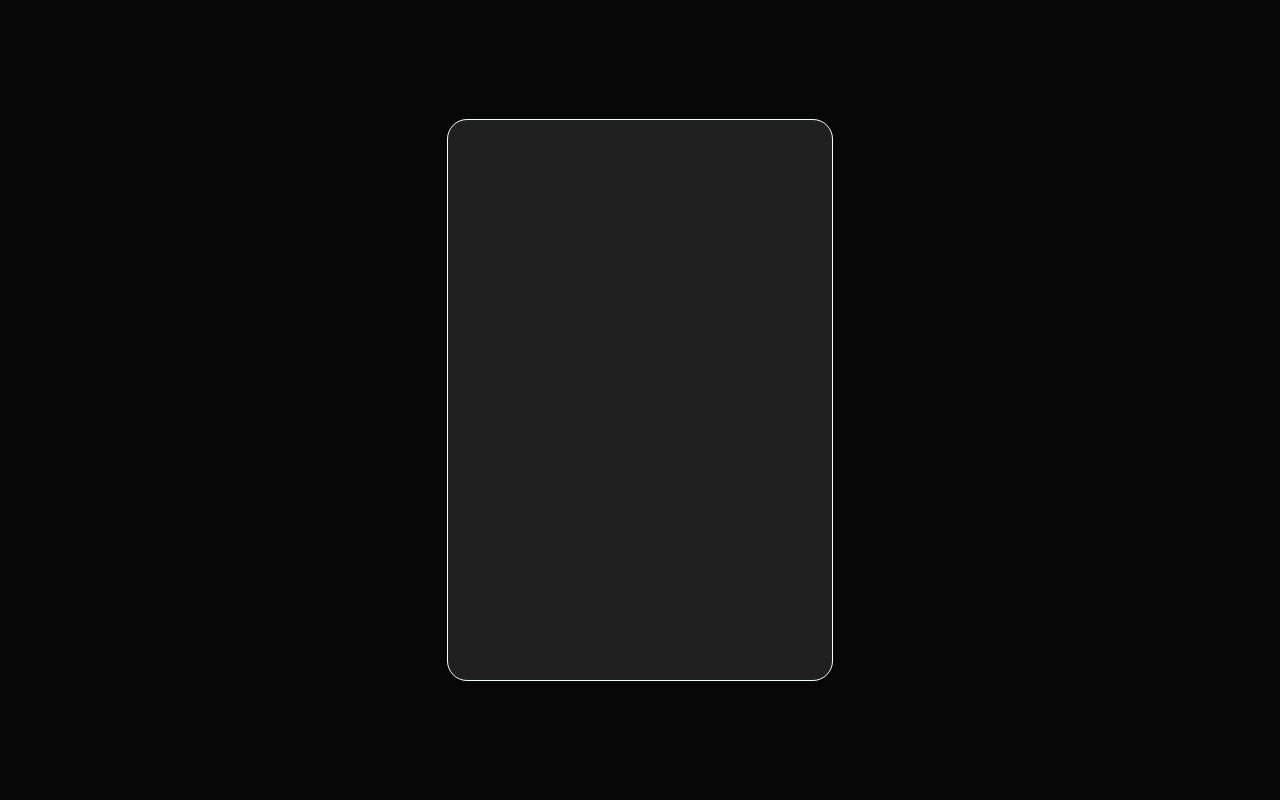
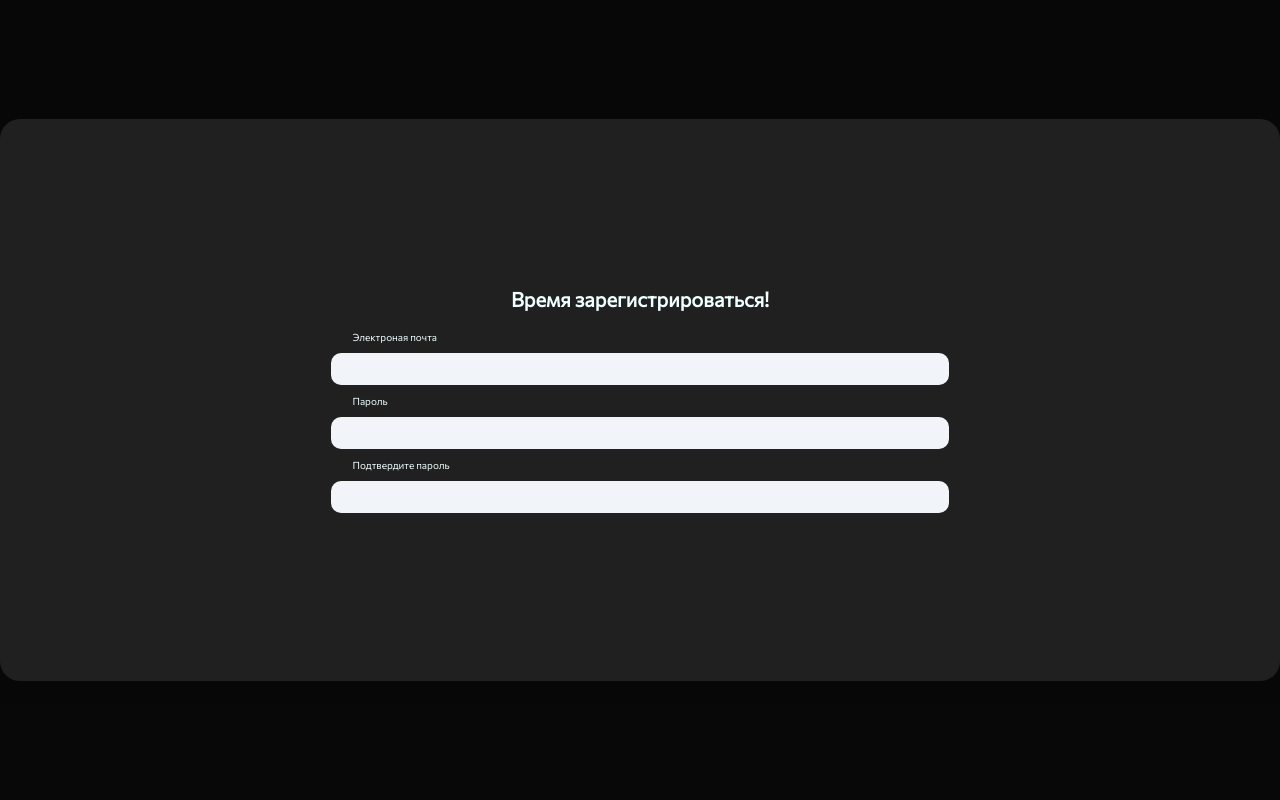
Before and after one commit to Georgykarat/Jouer, a Django app: page /signup/ in a window 1280 px wide. Shown: the part 60-860 px from the top of the page. Run offline with Django 4.2, Linux system fonts and the light colour scheme; some web fonts are replaced.

Commit message:
update signup form

```diff
--- a/home/static/styles/home_signup.css
+++ b/home/static/styles/home_signup.css
@@ -43,5 +43,46 @@ main {
     min-height: 70vh;
     background-color: #252525d8;
     border-radius: 20px;
-    border: 1px solid azure;
+    border: 1px solid transparent;
 }
+.main__signup_form {
+    display: flex;
+    justify-content: center;
+    flex-wrap: wrap;
+    align-items: center;
+    width: 90%;
+    margin: 5% 5%;
+}
+h2 {
+    font-size: 20px;
+    color: azure;
+    width: 100%;
+    text-align: center;
+    margin-bottom: 10px;
+}
+label {
+    font-size: 10px;
+    text-align: center;
+    color: azure;
+    width: 50%;
+    padding-bottom: 10px;
+    padding-top: 10px;
+    display: flex;
+}
+.main__form_inputcnt {
+    display: flex;
+    justify-content: center;
+    flex-wrap: wrap;
+    width: 100%;
+}
+input {
+    height: 30px;
+    border-radius: 10px;
+    border: 1px solid transparent;
+    background-color: #F1F5F9;
+    font-size: 18px;
+    padding-left: 20px;
+    padding-right: 20px;
+    width: 50%;
+    outline: none;
+}
--- a/home/templates/home/signup.html
+++ b/home/templates/home/signup.html
@@ -48,7 +48,22 @@
     <main>
         <div class="main__cnt">
             <div class="main__signup_cnt">
-
+                <form method="post" action="" class="main__signup_form">
+                    {% csrf_token %}
+                    <h2>Время зарегистрироваться!</h2>
+                    <div class="main__form_inputcnt">
+                        <label>Электроная почта</label>
+                        <input type="text" class="mail-f">
+                    </div>
+                    <div class="main__form_inputcnt">
+                        <label>Пароль</label>
+                        <input type="password" class="pass-f">
+                    </div>
+                    <div class="main__form_inputcnt">
+                        <label>Подтвердите пароль</label>
+                        <input type="password" class="pass-f">
+                    </div>
+                </form>
             </div>
         </div>
     </main>
```
